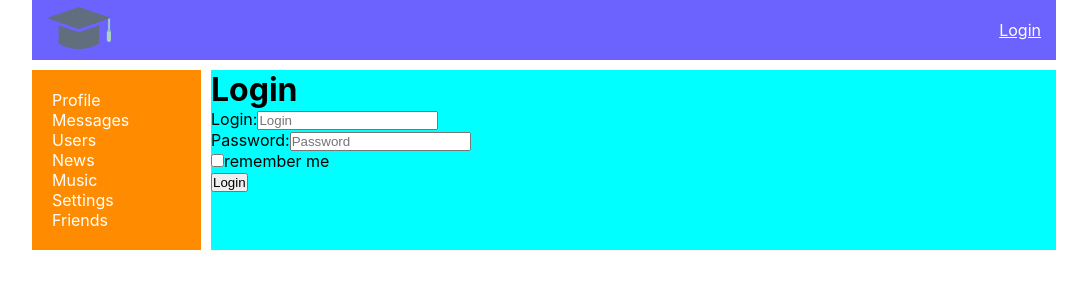
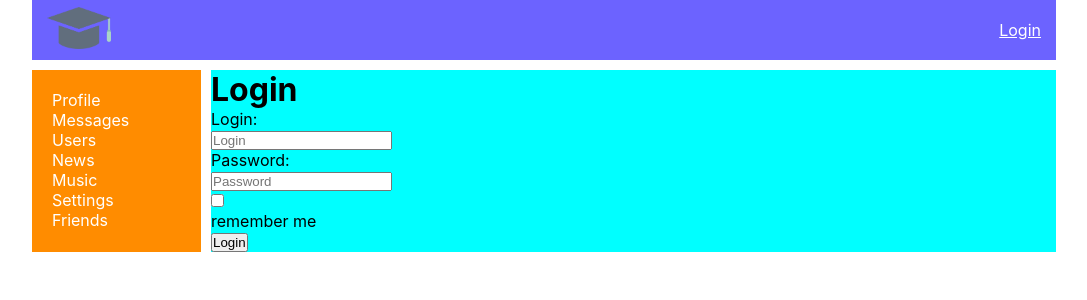
Before and after one commit to artemmakarcev/social_network_samurai, a React (Create React App) app: page /login in a window 1280 px wide. Shown: the top 300 px of the page, without its empty margins (96-1183 px from the left). Built offline with nearby package versions, Linux system fonts and the light colour scheme; no server answers.

Commit message:
redux-form validation
+ Валидация для форм

```diff
--- /dev/null
+++ b/src/componets/Common/FormsControls/FormsControls.module.css
@@ -0,0 +1,8 @@
+.formControl.error input,
+.formControl.error textarea {
+  border: 2px red solid;
+}
+
+.formControl.error span {
+  color: red;
+}
--- /dev/null
+++ b/src/componets/Common/FormsControls/FromsControls.js
@@ -0,0 +1,34 @@
+import React from "react";
+import styles from "./FormsControls.module.css";
+
+const FormControl = ({ input, meta, child, ...props }) => {
+  const isError = meta.touched && meta.error;
+
+  return (
+    <div className={styles.formControl + " " + (isError ? styles.error : "")}>
+      <div>
+        {/* <textarea {...input} {...props} /> */}
+        {props.children}
+      </div>
+      {isError && <span>{meta.error}</span>}
+    </div>
+  );
+};
+
+export const TextArea = (props) => {
+  const { input, meta, ...restProps } = props;
+  return (
+    <FormControl {...props}>
+      <textarea {...input} {...restProps} />
+    </FormControl>
+  );
+};
+
+export const Input = (props) => {
+  const { input, meta, ...restProps } = props;
+  return (
+    <FormControl {...props}>
+      <input {...input} {...restProps} />
+    </FormControl>
+  );
+};
--- a/src/componets/Dialogs/Dialogs.jsx
+++ b/src/componets/Dialogs/Dialogs.jsx
@@ -3,6 +3,8 @@ import styles from "./Dialogs.module.css";
 import DialogItem from "./DialogItem/DialogItem";
 import Message from "./Message/Message";
 import { Field, reduxForm } from "redux-form";
+import { TextArea } from "../Common/FormsControls/FromsControls";
+import { maxLengthCreator, requiredField } from "../../utils/validators/validators";
 
 const Dialogs = (props) => {
   let addNewMessage = (values) => {
@@ -26,11 +28,13 @@ const Dialogs = (props) => {
   );
 };
 
+const maxLength50 = maxLengthCreator(50);
+
 const AddMessageForm = (props) => {
   return (
     <form onSubmit={props.handleSubmit}>
       <div>
-        <Field component={"textarea"} name="newMessageText" placeholder="Enter your message" />
+        <Field component={TextArea} name="newMessageText" placeholder="Enter your message" validate={[requiredField, maxLength50]} />
       </div>
       <div>
         <button>Send message</button>
--- a/src/componets/Login/LoginForm.jsx
+++ b/src/componets/Login/LoginForm.jsx
@@ -1,19 +1,29 @@
 import React from "react";
 import { Field } from "redux-form";
+import { Input } from "../Common/FormsControls/FromsControls";
+import { requiredField } from "../../utils/validators/validators";
 
 const LoginForm = (props) => {
   return (
     <form onSubmit={props.handleSubmit}>
       <div>
         <label htmlFor="login">Login:</label>
-        <Field id="login" placeholder="Login" component={"input"} name="login" type={"text"} autoComplete="username" />
+        <Field id="login" placeholder="Login" component={Input} name="login" type={"text"} autoComplete="username" validate={[requiredField]} />
       </div>
       <div>
         <label htmlFor="password">Password:</label>
-        <Field id="password" placeholder="Password" component={"input"} name="password" type={"password"} autoComplete="current-password" />
+        <Field
+          id="password"
+          placeholder="Password"
+          component={Input}
+          name="password"
+          type={"password"}
+          autoComplete="current-password"
+          validate={[requiredField]}
+        />
       </div>
       <div>
-        <Field id="rememberMe" component={"input"} name={"rememberMe"} type={"checkbox"} />
+        <Field id="rememberMe" component={Input} name={"rememberMe"} type={"checkbox"}/>
         <label htmlFor="rememberMe">remember me</label>
       </div>
       <button type="submit">Login</button>
--- a/src/componets/Profile/Posts/Posts.jsx
+++ b/src/componets/Profile/Posts/Posts.jsx
@@ -2,6 +2,8 @@ import React from "react";
 import styles from "./Posts.module.css";
 import Post from "./Post/Post";
 import { Field, reduxForm } from "redux-form";
+import { maxLengthCreator, requiredField } from "../../../utils/validators/validators";
+import { TextArea } from "../../Common/FormsControls/FromsControls";
 
 const Posts = (props) => {
   let onAddPost = (values) => {
@@ -23,11 +25,13 @@ const Posts = (props) => {
   );
 };
 
+const maxLength10 = maxLengthCreator(10);
+
 const AddPostForm = (props) => {
   return (
     <form onSubmit={props.handleSubmit}>
       <div>
-        <Field component={"textarea"} name="newPostText" placeholder="Enter post text" />
+        <Field component={TextArea} name="newPostText" placeholder="Enter post text" validate={[requiredField, maxLength10]} />
       </div>
       <div>
         <button>Add post</button>
--- /dev/null
+++ b/src/utils/validators/validators.js
@@ -0,0 +1,9 @@
+export const requiredField = (value) => {
+  if (value) return undefined;
+  return "Field is required";
+};
+
+export const maxLengthCreator = (maxLength) => (value) => {
+  if (value.length > maxLength) return `Max length is ${maxLength} symbols`;
+  return undefined;
+};
```
